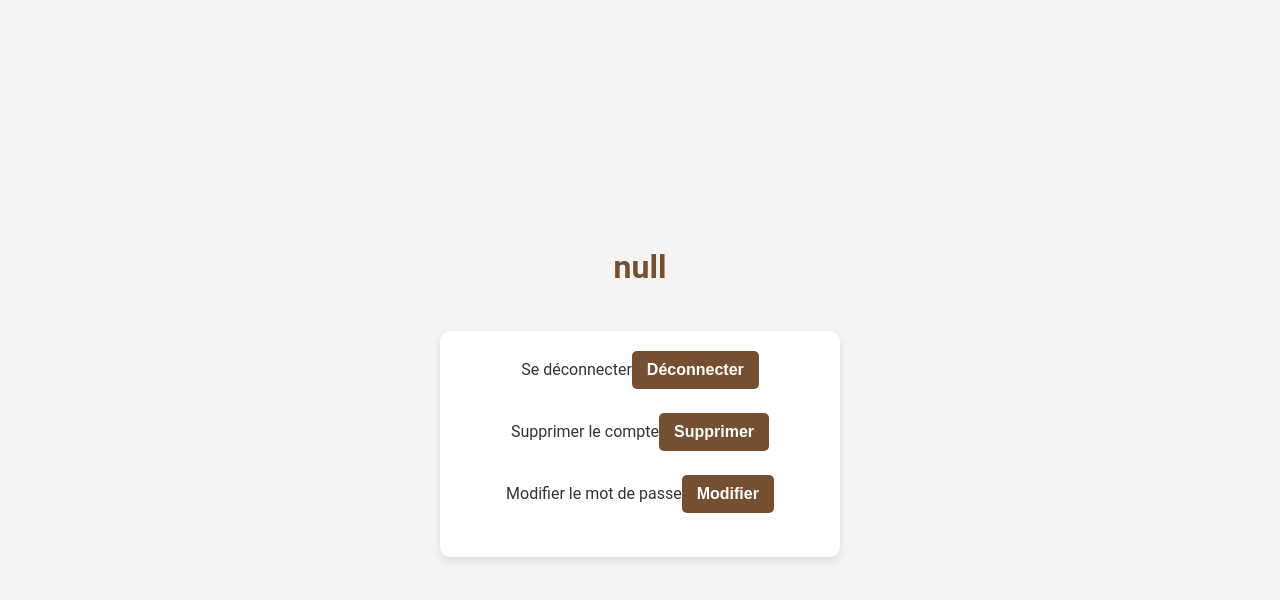
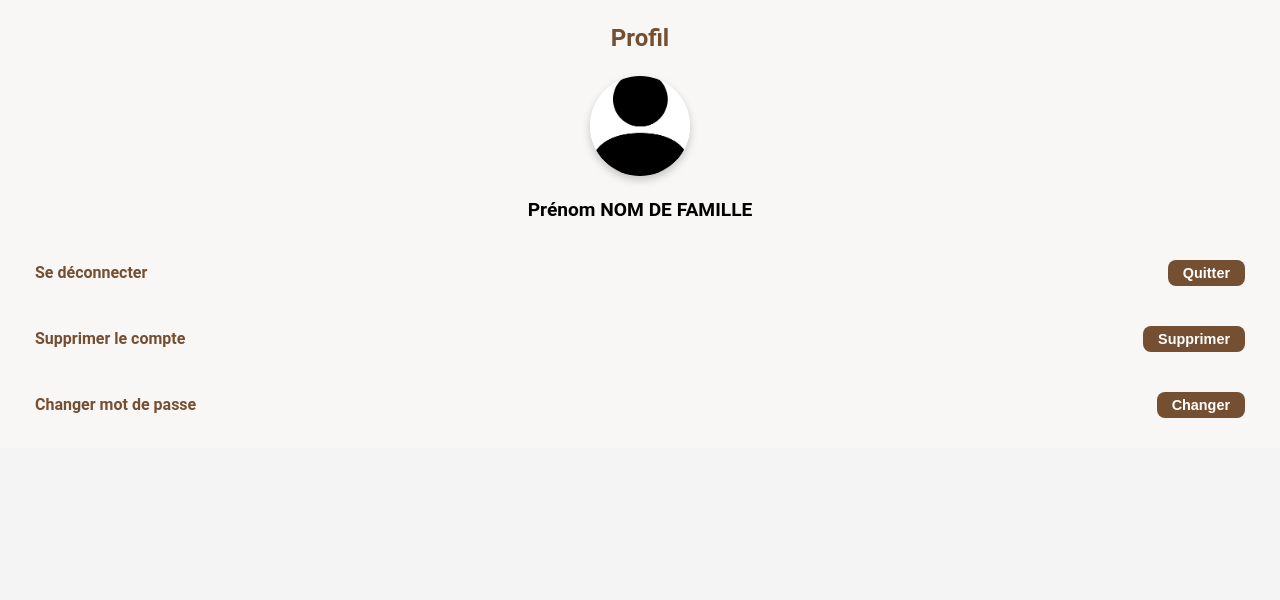
Before and after one commit to ewenman5137/SmartPantry-1, a React (Vite) app in the folder client/: page /profil in a window 1280 px wide. Shown: the top 600 px of the page. Built offline with nearby package versions, Linux system fonts and the light colour scheme.

Commit message:
profil maj1

```diff
--- a/client/src/Pages/Profil/CSS/Profil.css
+++ b/client/src/Pages/Profil/CSS/Profil.css
@@ -1,6 +1,6 @@
 * {
-    padding: 0%;
-    margin: 0%;
+    margin: 0;
+    padding: 0;
     box-sizing: border-box;
     border: none;
     outline: none;
@@ -17,98 +17,91 @@ body {
     display: flex;
     flex-direction: column;
     align-items: center;
-    justify-content: center;
-    height: 100vh;
     width: 100%;
+    background-color: #f9f7f5;
+    padding: 20px 0;
+    gap: 20px;
 }
 
-.profil {
+.containerProfil .profilTitle {
+    font-size: 1.5rem;
+    font-weight: bold;
+    color: #754F31;
+    text-align: center;
+}
+
+.containerProfil .userPhotos {
     display: flex;
-    flex-direction: column;
     justify-content: center;
     align-items: center;
-    margin-bottom: 2rem;
+    background-color: white;
+    border-radius: 50%;
+    overflow: hidden;
+    width: 100px;
+    height: 100px;
+    box-shadow: 0 4px 8px rgba(0, 0, 0, 0.2);
 }
 
-.userPhotos img {
-    width: 150px;
-    height: 150px;
-    border-radius: 50%;
-    object-fit: cover;
-    box-shadow: 0px 4px 8px rgba(0, 0, 0, 0.1);
-    margin-bottom: 1rem;
+.containerProfil .userPhotos img {
+    width: 100%;
+    height: auto;
 }
 
-.userInfo h1 {
-    font-size: 2rem;
-    font-weight: bold;
-    color: #754F31;
-    margin-bottom: 0.5rem;
+
+.containerProfil .userInfo {
+    text-align: center;
+    color: #000;
+    font-size: 1rem;
 }
 
-.userInfo p {
-    font-size: 1rem;
-    color: #555;
+.containerProfil .userInfo h1 {
+    font-size: 1.2rem;
+    font-weight: bold;
+    margin-bottom: 5px;
+}
+
+.containerProfil .userInfo p {
+    font-size: 0.9rem;
+    color: #666;
 }
 
 .optionContainer {
     display: flex;
     flex-direction: column;
-    align-items: center;
-    width: 90%;
-    max-width: 400px;
-    padding: 20px;
-    background-color: #fff;
-    box-shadow: 0px 4px 8px rgba(0, 0, 0, 0.1);
-    border-radius: 10px;
+    width: 100%;
+    gap: 20px;
+    padding: 0 20px;
 }
 
 .optionContainer div {
-    margin-bottom: 1.5rem;
-    text-align: center;
-}
-
-button {
+    display: flex;
+    justify-content: space-between;
+    align-items: center;
     padding: 10px 15px;
     font-size: 1rem;
     font-weight: bold;
-    color: white;
-    background-color: #754F31;
-    border-radius: 5px;
-    cursor: pointer;
-    transition: background-color 0.3s ease;
+    color: #754F31;
 }
 
-button:hover {
-    background-color: #5b3c22;
+.optionContainer div span {
+    color: #754F31;
+    font-size: 1rem;
+    font-weight: bold;
 }
 
-form {
-    width: 100%;
+.optionContainer div button {
+    background-color: #754F31;
+    color: white;
+    border: none;
+    border-radius: 8px;
+    padding: 5px 15px;
+    font-size: 0.9rem;
+    font-weight: bold;
+    cursor: pointer;
+    transition: background-color 0.3s ease, transform 0.2s ease;
 }
 
-form input {
-    display: block;
-    width: 100%;
-    margin: 10px 0;
-    padding: 10px;
-    font-size: 1rem;
-    border: 1px solid #ccc;
-    border-radius: 5px;
+.optionContainer div button:hover {
+    background-color: #5b3c22;
+    transform: scale(1.05);
 }
-
-form button {
-    padding: 10px 15px;
-    font-size: 1rem;
-    font-weight: bold;
-    color: white;
-    background-color: #754F31;
-    border-radius: 5px;
-    cursor: pointer;
-    width: 100%;
-    transition: background-color 0.3s ease;
-}
-
-form button:hover {
-    background-color: #5b3c22;
-}
--- a/client/src/Pages/Profil/Profil.jsx
+++ b/client/src/Pages/Profil/Profil.jsx
@@ -1,32 +1,31 @@
 import React, { useState, useEffect } from "react";
 import ProfileOption from "./profileOptions/profileOption";
+import profilImg from "../Profil/IMG/profil.png";
 
 export default function Profil() {
-  const [Name, setName] = useState("");
-  const [email, setEmail] = useState("");
+  const [name, setName] = useState("");
 
   useEffect(() => {
-    const storedName = localStorage.getItem("Name");
-    const storedEmail = localStorage.getItem("email");
+    const storedName = localStorage.getItem("Name") || "Prénom NOM DE FAMILLE";
 
     setName(storedName);
-    setEmail(storedEmail);
   }, []);
 
   return (
     <div className="containerProfil">
-      <div className="profil">
-        <div className="userInfo">
-          <h1>{`${Name}`}</h1>
-          <p>{email}</p>
-        </div>
+      <div className="profilTitle">Profil</div>
+      <div className="userPhotos">
+        <img
+          src={profilImg}
+          alt="Profil"
+          draggable="false"
+          onContextMenu={(e) => e.preventDefault()}
+        />
       </div>
-      <ProfileOption
-        Name={Name}
-        email={email}
-        setName={setName}
-        setEmail={setEmail}
-      />
+      <div className="userInfo">
+        <h1>{name}</h1>
+      </div>
+      <ProfileOption />
     </div>
   );
 }
--- a/client/src/Pages/Profil/profileOptions/ProfileOption.jsx
+++ b/client/src/Pages/Profil/profileOptions/ProfileOption.jsx
@@ -1,84 +1,40 @@
 import React from "react";
-import { useState } from "react";
 import axios from "axios";
-import "../CSS/Profil.css";
-
+import "../CSS/Profil.CSS"
 
 export default function ProfileOption() {
-  const [ShowUpdateInput, setShowUpdateInput] = useState(false);
-  const [ShowDeleteInput, setShowDeleteInput] = useState(false);
+  const logout = () => {
+    localStorage.clear();
+    window.location.href = "/";
+  };
 
   const deleteAccount = () => {
-    axios.delete("http://localhost:5000/api/user/delete", {
-      headers: {
-        Authorization: `${localStorage.getItem("access_token")}`,
-      },
-    });
-  };
-
-  const updatePassword = () => {
-    axios.put("http://localhost:5000/api/user/updatePassword", {
-      headers: {
-        Authorization: `${localStorage.getItem("access_token")}`,
-      },
-    });
-  };
-
-  const logout = () => {
-    localStorage.removeItem("access_token");
-    window.location.href = "/";
+    axios
+      .delete("http://localhost:5000/api/user/delete", {
+        headers: {
+          Authorization: `${localStorage.getItem("access_token")}`,
+        },
+      })
+      .then(() => {
+        alert("Compte supprimé !");
+        logout();
+      })
+      .catch((err) => console.error(err));
   };
 
   return (
     <div className="optionContainer">
-      <div className="logout">
+      <div>
         <span>Se déconnecter</span>
-        <button onClick={logout}>Déconnecter</button>
+        <button onClick={logout}>Quitter</button>
       </div>
-      <div className="delete">
+      <div>
         <span>Supprimer le compte</span>
-        <button onClick={() => setShowDeleteInput(!ShowDeleteInput)}>
-          Supprimer
-        </button>
-        {ShowDeleteInput && (
-          <form action="">
-            <input
-              type="password"
-              name="password"
-              placeholder="Mot de passe"
-              autoComplete="off"
-            />
-            <button onClick={deleteAccount}>Valider</button>
-          </form>
-        )}
+        <button onClick={deleteAccount}>Supprimer</button>
       </div>
-      <div className="UpdatePassword">
-        <span>Modifier le mot de passe</span>
-        <button onClick={() => setShowUpdateInput(!ShowUpdateInput)}>
-          Modifier
-        </button>
-        {ShowUpdateInput && (
-          <form action="">
-            <input
-              type="password"
-              placeholder="Ancien mot de passe"
-              autoComplete="off"
-            />
-            <input
-              type="password"
-              name="password"
-              placeholder="Nouveau mot de passe"
-              autoComplete="off"
-            />
-            <input
-              type="password"
-              name="confirm"
-              placeholder="Confirmer le nouveau mot de passe"
-              autoComplete="off"
-            />
-            <button onClick={updatePassword}>Valider</button>
-          </form>
-        )}
+      <div>
+        <span>Changer mot de passe</span>
+        <button>Changer</button>
       </div>
     </div>
   );
```
Also changed, not shown: client/src/Pages/Profil/IMG/profil.png (added).
